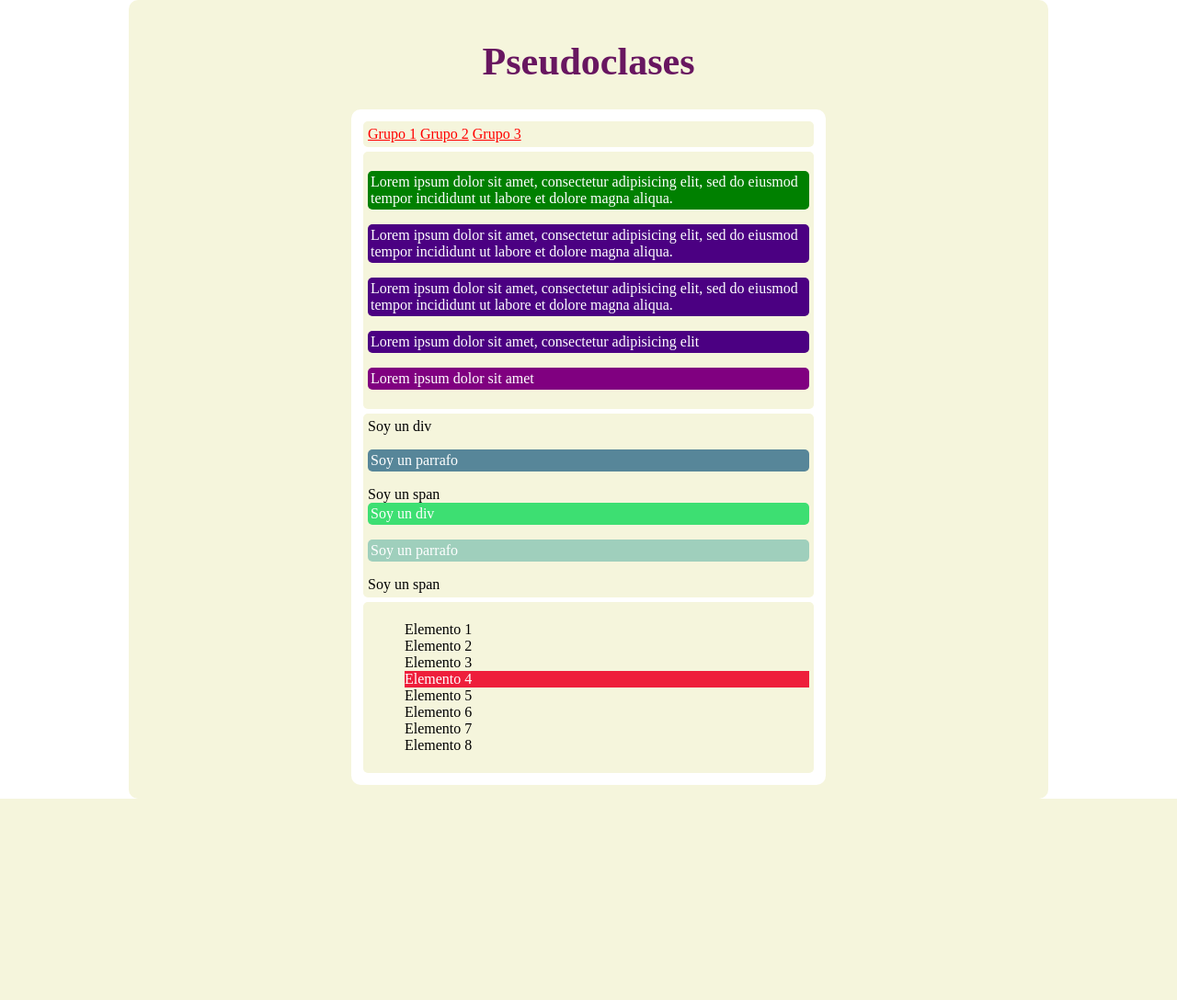
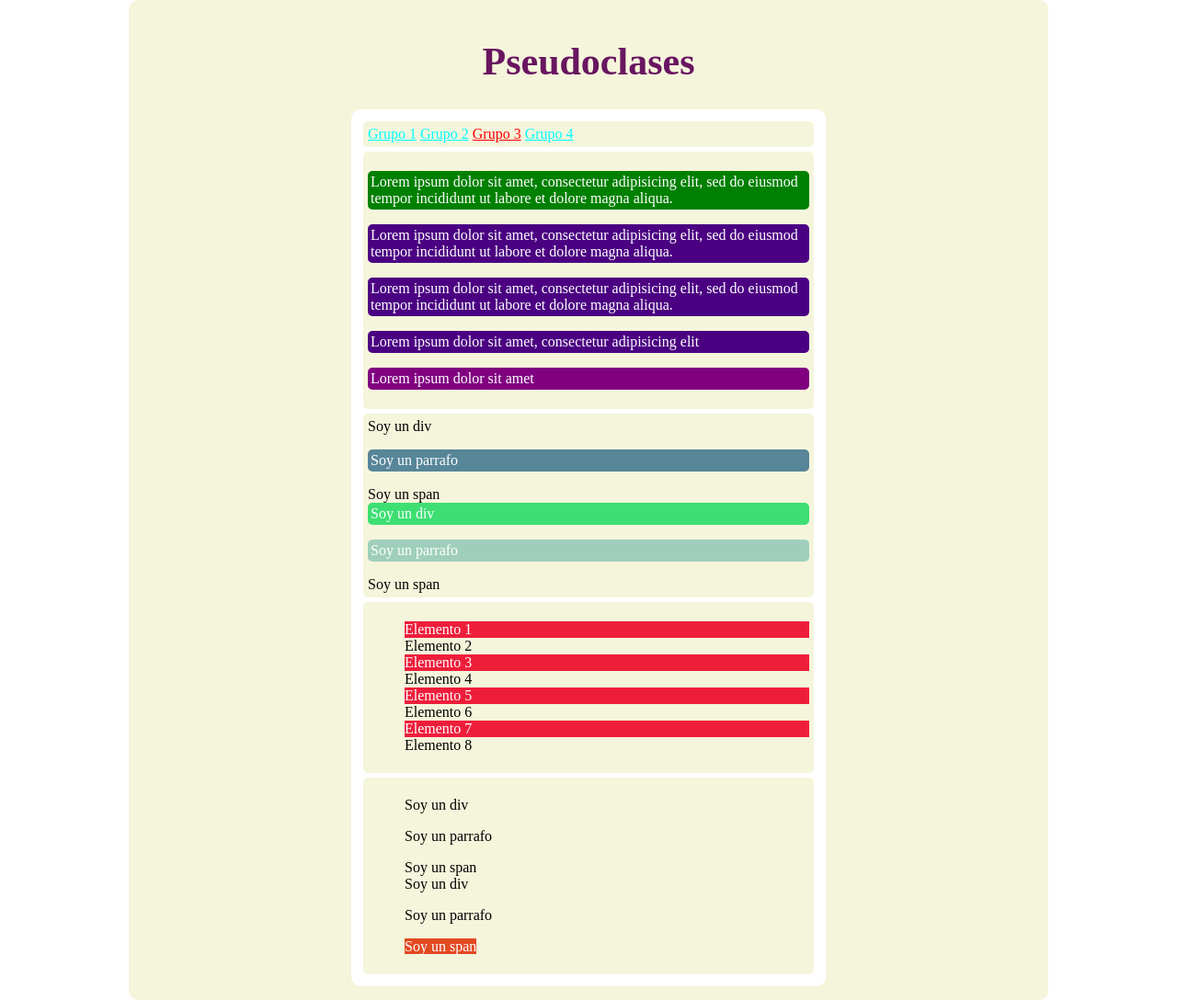
Before and after one commit to zulean1/Paginas-Web, a PHP site: page /views/psedoclases.html in a window 1280 px wide. Shown: the whole page at 92% size. Before the commit the page ends 869 px from the top, so only its background shows below. Run offline with PHP 8.4, Linux system fonts and the light colour scheme.

Commit message:
Pseudoclases dando estilos a elementos definiendo con numeros

```diff
--- a/Practica guiada/css/estilo.css
+++ b/Practica guiada/css/estilo.css
@@ -108,7 +108,16 @@ body{
    list-style-type: none;
 }
 
-.lista :nth-child(4)  {
+.lista :nth-child(odd)  {
   background: #EE1E3B;
   color: white;
 }
+
+.lista2{
+	list-style-type: none;
+}
+
+.lista2 span:nth-of-type(2){
+   background: #E24A22;
+   color: white;
+}
--- a/Practica guiada/views/psedoclases.html
+++ b/Practica guiada/views/psedoclases.html
@@ -11,9 +11,10 @@
 		<h1 class="logo">Pseudoclases</h1>
 		<main class="menu">
 			<div class="grupo">
-				<a href="" class="enlace"> Grupo 1</a>
-				<a href="" class="enlace"> Grupo 2</a>
+				<a href="pseudoclasesform.html" class="enlace"> Grupo 1</a>
+				<a href="form.html" class="enlace"> Grupo 2</a>
 				<a href="" class="enlace"> Grupo 3</a>
+				<a href="form.html" class="enlace"> Grupo 4</a>
 			</div>
 
 			<div class="grupo">
@@ -49,6 +50,17 @@
 					<li>Elemento 8</li>
 				</ul>
 			</div>
+			<div class="grupo">
+				<ul class=" lista2">
+					<div>Soy un div</div>
+					<p>Soy un parrafo</p>
+					<span>Soy un span</span>
+					<div>Soy un div</div>
+					<p>Soy un parrafo</p>
+					<span>Soy un span</span>
+				</ul>
+			</div>
+
 		</main>
 	</div>
 
```
